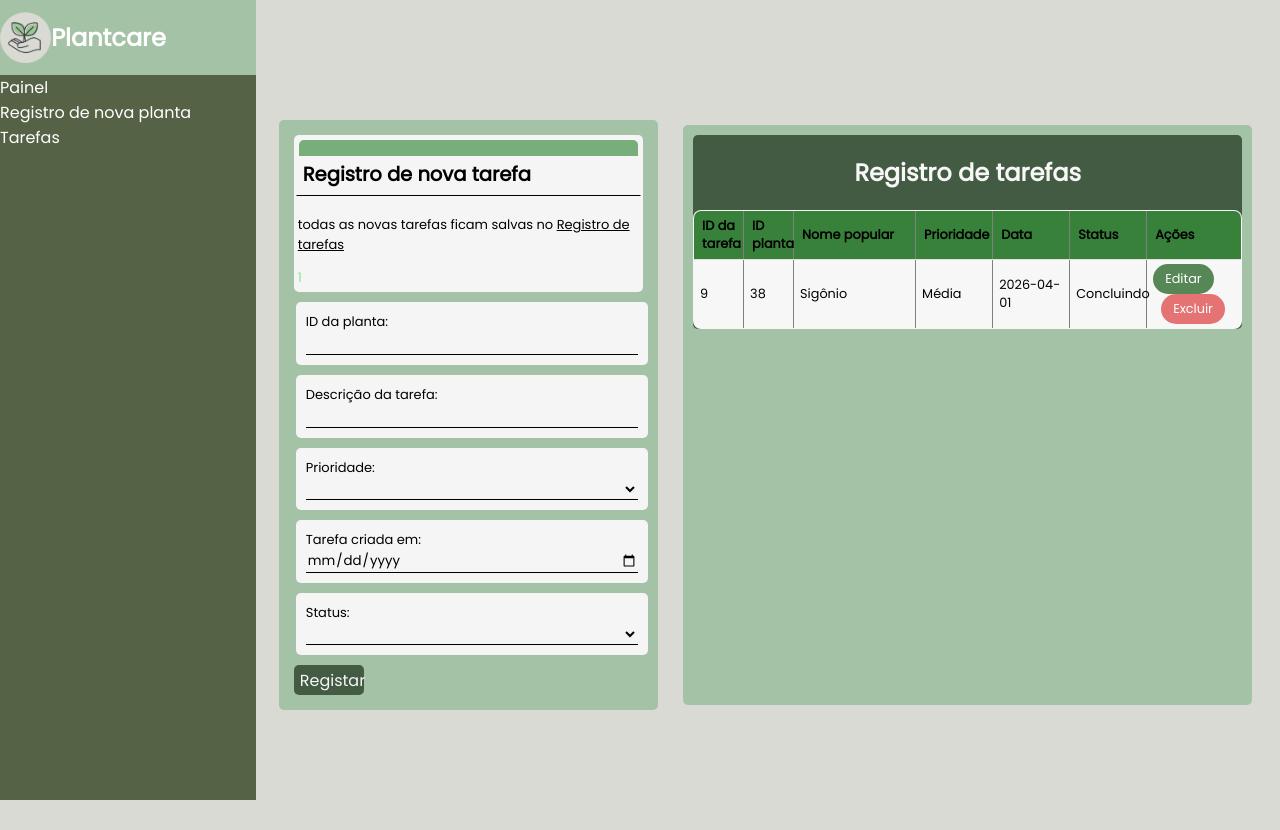
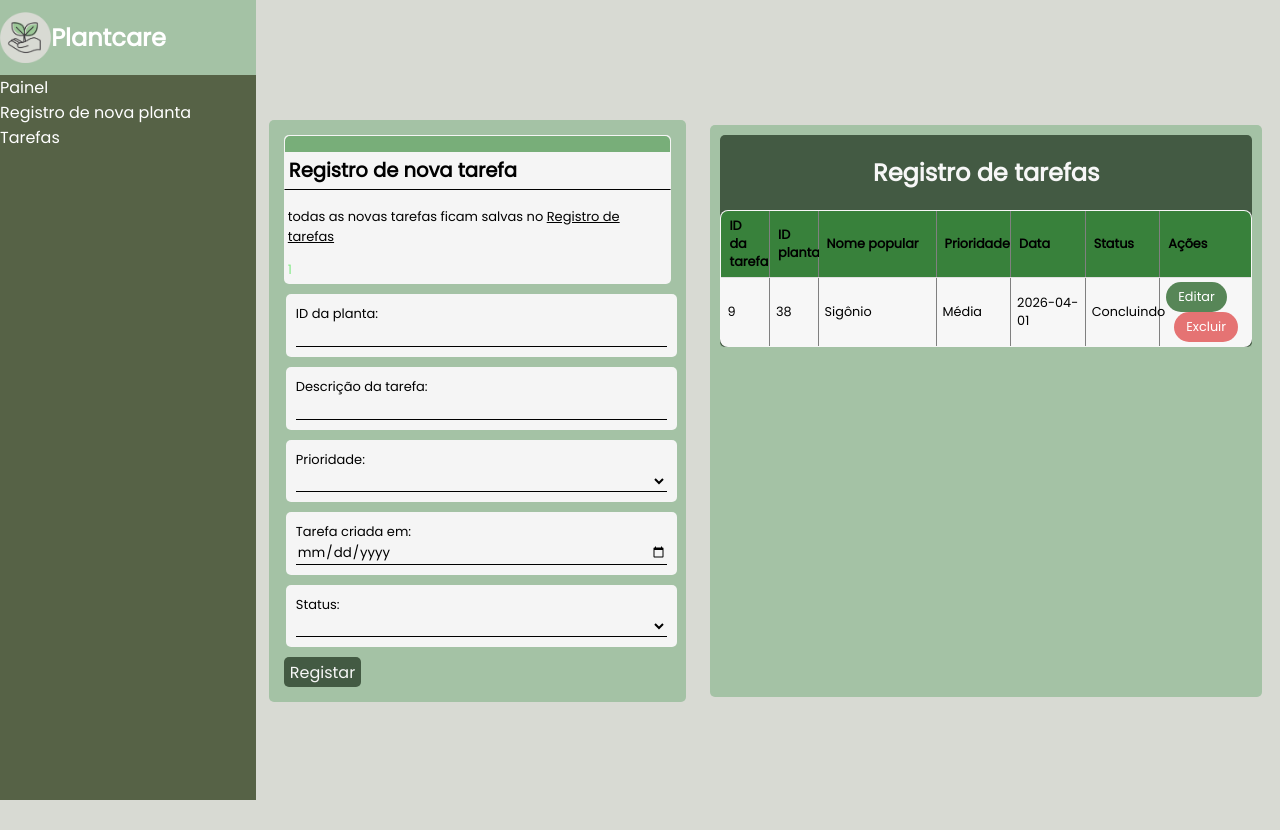
Before and after one commit to V1TOR-P3SSOA/TRABALHO-FINAL, a PHP site: page /codigo/tarefas_form.php in a window 1280 px wide. After the commit the page ends 800 px from the top, so only its background shows below. Run offline with PHP 8.4, Linux system fonts and the light colour scheme; a user stored in the database is signed in; data comes from the database, SQL or seed files in the repository.

Commit message:
mudança no espaçamento

```diff
--- a/assets/estilo/tarefas_form_style.css
+++ b/assets/estilo/tarefas_form_style.css
@@ -37,14 +37,14 @@ body {
   flex: 1;
   display: flex;
   justify-content: space-evenly;
-  gap: 1%;
+  gap: 2%;
   margin: 15vh auto;
   padding: 0 1%;
   box-sizing: border-box;
 }
 
 #cadastro_task_container {
-  width: 35%;
+  width: 40%;
   background-color: #A4C2A5;
   padding: 15px;
   border-radius: 5px;
@@ -64,8 +64,6 @@ body {
   border: 1px solid transparent;
   border-bottom: 1px solid #000;
   font-size: small;
-  margin: 2px;
-  padding: 2px;
 }
 
 #titulo h2 {
@@ -136,7 +134,7 @@ body {
 
 .campo {
   background-color: #F5F5F5;
-  width: 95%;
+  width: 96%;
   margin: 10px 2px;
   border-radius: 5px;
   padding: 10px;
```
